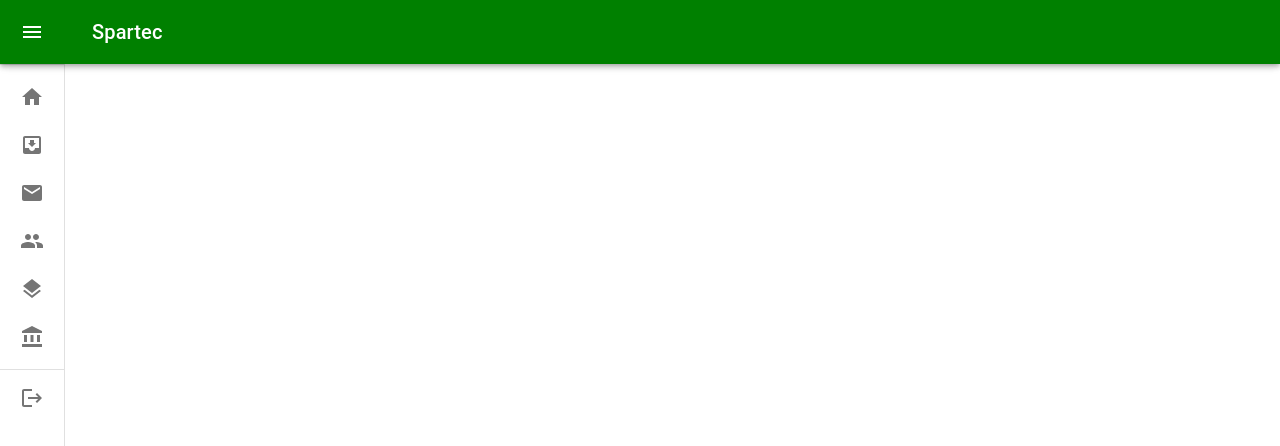
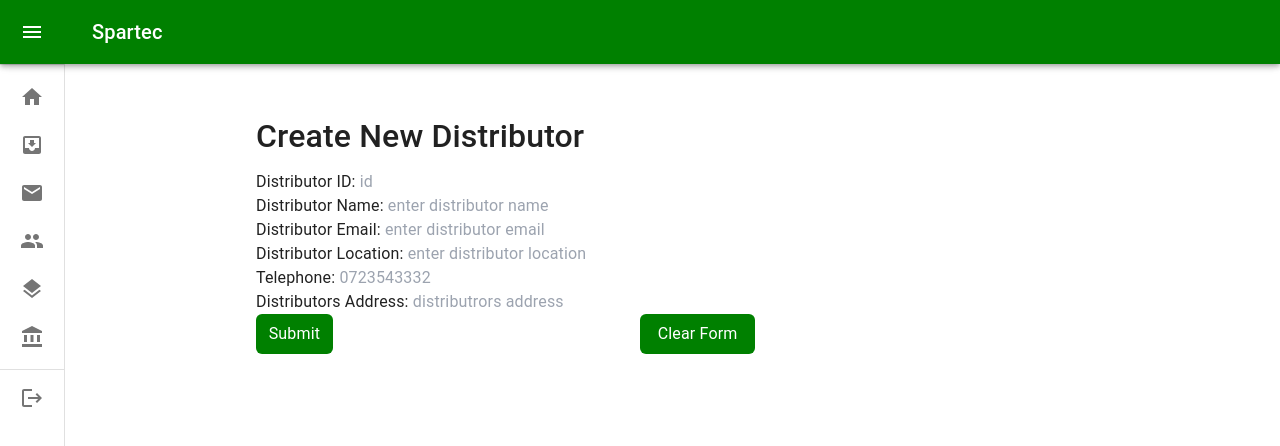
Before and after one commit to dohd/SCA-Track, a React (Create React App) app in the folder scainvoice/: page /distributor/newd in a window 1280 px wide. Shown: the top 446 px of the page. Built offline with nearby package versions, Linux system fonts and the light colour scheme.

Commit message:
working on dist

```diff
--- a/scainvoice/src/pages/dashboard/Sidelist.jsx
+++ b/scainvoice/src/pages/dashboard/Sidelist.jsx
@@ -94,10 +94,10 @@ and a component representing the component to render when the menu item is selec
 
     {title:'Home',icon:<HomeIcon/>,link:'/',component:<Home{...{setselectedLink,link:''}}/>},
     {
-      title: 'Distributors',
+      title: 'Distributor',
       icon: <InboxIcon />,
-      link: 'distributors/',
-      component: <Distributors {...{ setselectedLink, link: 'distributors' }} />,
+      link: 'distributor/',
+      component: <Distributors {...{ setselectedLink, link: 'distributor' }} />,
     },
       {title:'Invoice',icon:<MailIcon/>,link:'Invoice',component:<Invoice{...{setselectedLink,link:'Invoice'}}/>,
   },
--- /dev/null
+++ b/scainvoice/src/pages/distributors/CreateDistributor.jsx
@@ -0,0 +1,192 @@
+import React, { useState, useEffect } from "react";
+import axios from "axios";
+import { Box } from "@mui/material";
+import { useForm } from "react-hook-form";
+
+export default function CreateDistributor() {
+    const {
+        register,
+        handleSubmit,
+        reset,
+        formState: { errors },
+      } = useForm();
+      const [distID, setdistID] = useState("");
+      const [distName, setDistName] = useState("");
+      const [distLocation, setdistLocation] = useState("");
+      const [distAddress, setdistAddress] = useState("");
+      const[dtelephone, setdtelephone] = useState("");
+      const[distEmail, setdistEmail]= useState("");
+
+      const onSubmit = (data) => {
+        const handleSubmit = async (event) => {
+          try {
+            await axios.post("http://localhost:3000/add_customers", {
+                distID,
+                distName,
+              distAddress,
+              distLocation,
+              dtelephone,
+              distEmail,
+            });
+            alert("Distributor added successfully!");
+            handleClearForm();
+          } catch (error) {
+            console.error(error);
+          }
+        };
+        handleSubmit();
+      };
+
+
+      const handleClearForm = () => {
+        // Reset the form fields
+        setdistID("");
+        setDistName("");
+        setdistEmail("");
+        setdistAddress("");
+        setdistLocation("");
+        setdtelephone("");
+      }
+  return (
+    <form
+    style={{
+      height: 400,
+      width: "60%",
+      marginLeft: "auto",
+      marginRight: "auto",
+    }}>
+         <div>
+          <h1
+            style={{
+              fontSize: "32px",
+              fontWeight: "500",
+              marginBottom: "10px",
+            }}
+          >
+            Create New Distributor
+          </h1>
+          <label htmlFor="custid">Distributor ID: </label>
+          <input
+            type="text"
+            id="distID"
+            placeholder="id"
+            {...register("distID", { required: true })}
+            value={distID}
+            onChange={(e) => setdistID(e.target.value)}
+          />
+          {errors.distID && <span>This field is required</span>}
+        </div>
+        <div>
+          <label htmlFor="custName">Distributor Name: </label>
+          <input
+            type="text"
+            id="distName"
+            placeholder="enter distributor name"
+            {...register("distName", { required: true })}
+            value={distName}
+            onChange={(e) => setDistName(e.target.value)}
+          />
+          {errors.distName && <span>This field is required</span>}
+        </div>
+        <div>
+          <label htmlFor="custName">Distributor Email: </label>
+          <input
+            type="text"
+            id="distEmail"
+            placeholder="enter distributor email"
+            {...register("distEmail", { required: true })}
+            value={distEmail}
+            onChange={(e) => setdistEmail(e.target.value)}
+          />
+          {errors.distEmail && <span>This field is required</span>}
+        </div>
+        <div>
+          <label htmlFor="custName">Distributor Location: </label>
+          <input
+            type="text"
+            id="distLocation"
+            placeholder="enter distributor location"
+            {...register("distLocation", { required: true })}
+            value={distLocation}
+            onChange={(e) => setdistLocation(e.target.value)}
+          />
+          {errors.distLocation && <span>This field is required</span>}
+        </div>
+        <div>
+          <label htmlFor="telephone">Telephone: </label>
+          <input
+            type="text"
+            id="dtelephone"
+            placeholder="0723543332"
+            {...register("dtelephone", {
+              required: false,
+              pattern: /^[0-9]{10}$/,
+            })}
+            value={dtelephone}
+            onChange={(e) => setdtelephone(e.target.value)}
+          />
+          {errors.dtelephone && <span></span>}
+        </div>
+        <div>
+          <label htmlFor="distAddress">Distributors Address: </label>
+          <input
+            type="text"
+            id="distAddress"
+            placeholder="distributrors address"
+            {...register("distAddress", { required: false })}
+            value={distAddress}
+            onChange={(e) => setdistAddress(e.target.value)}
+          />
+          {errors.distAddress && <span></span>}
+        </div>
+
+        <Box
+          sx={{
+            display: "flex",
+            justifyContent: "center",
+            height: "100%",
+            display: "flex",
+            flexDirection: "row",
+          }}
+        >
+          <div
+            style={{
+              width: "50%",
+            }}
+          >
+            <button
+             style={{
+              backgroundColor: "green",
+              color: "white",
+              Padding: "6px",
+              height: "10%",
+              width: "20%",
+              borderRadius: "6px",
+            }}
+            type="submit" >
+              Submit
+            </button>
+          </div>
+          <div
+            style={{
+              width: "50%",
+            }}
+          >
+            <button
+            style={{
+              backgroundColor: "green",
+              color: "white",
+              Padding: "6px",
+              height: "10%",
+              width: "30%",
+              borderRadius: "6px",
+            }}
+
+            type="button" onClick={handleClearForm}>
+              Clear Form
+            </button>
+          </div>
+        </Box>
+        </form>
+  )
+}
--- /dev/null
+++ b/scainvoice/src/pages/distributors/DistributorRecords.jsx
@@ -0,0 +1,75 @@
+import * as React from "react";
+import { DataGrid } from "@mui/x-data-grid";
+import { Box, Paper, Typography } from "@mui/material";
+import { useState, useEffect } from "react";
+import axios from "axios";
+import Distributor from "./Distributors";
+
+
+
+
+  const columns = [
+    { field: "id", headerName: "distributor ID", width: 120 },
+
+    { field: "distributor_name", headerName: "Distributor Name", width: 200 },
+    {field:"distributor-email",headerName:"Email",width:200},
+    { field: "distributor_telephone", headerName: "Telephone", width: 200 },
+    { field: "distributor_address", headerName: "Address", width: 180 },
+    { field: "distributor_location", headerName: "Location", width: 180 },
+  ];
+
+  const generateRowsWithIds = (rows) => {
+    return rows.map((row, index) => ({
+      ...row,
+      id: `${(index + 1).toString().padStart(3, "0")}`, // Generate ID in the format 001
+    }));
+  };
+
+
+  const rowsWithIds = generateRowsWithIds(Distributor);
+  const rows = [
+    {
+      id: 1,
+      distributor_name: 'Kenya commercial bank',
+      distributor-email: 'bank@gmail.com',
+      distributor_telephone: '0789765433',
+
+    },
+  x``]
+  return (
+    <Box
+      sx={{
+        display: "flex",
+        justifyContent: "center",
+        height: "100%",
+      }}
+    >
+      <div
+        style={{
+          height: 480,
+          width: "80%",
+          marginLeft: "280px",
+          marginRight: "0",
+        }}
+      >
+        <h1
+          style={{
+            fontSize: "32px",
+            fontWeight: "500",
+            marginBottom: "10px",
+          }}
+        >
+          Distributor Records
+        </h1>
+        <DataGrid
+          rows={rowsWithIds}
+          columns={columns}
+          pageSize={5}
+          checkboxSelection
+        />
+      </div>
+    </Box>
+  );
+};
+
+export default DataTable;
--- a/scainvoice/src/pages/distributors/Distributors.jsx
+++ b/scainvoice/src/pages/distributors/Distributors.jsx
@@ -1,7 +1,67 @@
 import React from 'react'
+import { Box,Paper,Typography } from '@mui/material'
+import { useNavigate } from 'react-router-dom';
+import { Restore,Group } from '@mui/icons-material';
 
-export default function Distributors() {
+const Distributor = () => {
+  const navigate = useNavigate();
+
+  const handleNewDistributor = () => {
+    navigate('/distributor/newd');
+  };
+  const handleDistributorRecords = () => {
+    navigate('/distributor/drecords');
+  };
   return (
-    <div>Distributors#same as customers</div>
+    <Box
+    sx={{
+      display: { xs: 'flex', md: 'grid' },
+      gridTemplateColumns: 'repeat(3, 1fr)',
+      gridAutoRows: 'minmax(100px, auto)',
+      gap: 3,
+      textAlign: 'center',
+      flexDirection: 'column',
+    }}
+    >
+      <Box sx={{ margin: 2 }}>
+        <Paper
+          elevation={3}
+          sx={{ p: 3, width: 400, cursor: 'pointer' }}
+          onClick={handleNewDistributor}
+
+        >
+           <Typography variant="h4">New Distributor</Typography>
+           <Box
+            sx={{
+              display: 'flex',
+                alignItems: 'center',
+                justifyContent: 'center',
+            }}
+          >
+            <Restore sx={{ height: 100, width: 100, opacity: 0.3, marginRight: 1 }} />
+          </Box>
+        </Paper>
+        </Box>
+        <Box sx={{ margin: 2 }}>
+        <Paper
+          elevation={3}
+          sx={{ p: 3, width: 400, cursor: 'pointer' }}
+          onClick={handleDistributorRecords}
+
+        >
+           <Typography variant="h4"> Distributor Records</Typography>
+           <Box
+            sx={{
+              display: 'flex',
+                alignItems: 'center',
+                justifyContent: 'center',
+            }}
+          >
+            <Group sx={{ height: 100, width: 100, opacity: 0.3, marginRight: 1 }} />
+          </Box>
+        </Paper>
+        </Box>
+    </Box>
   )
 }
+export default Distributor;
```
Also changed, not shown: scainvoice/src/index.js (+12 -5 lines).
